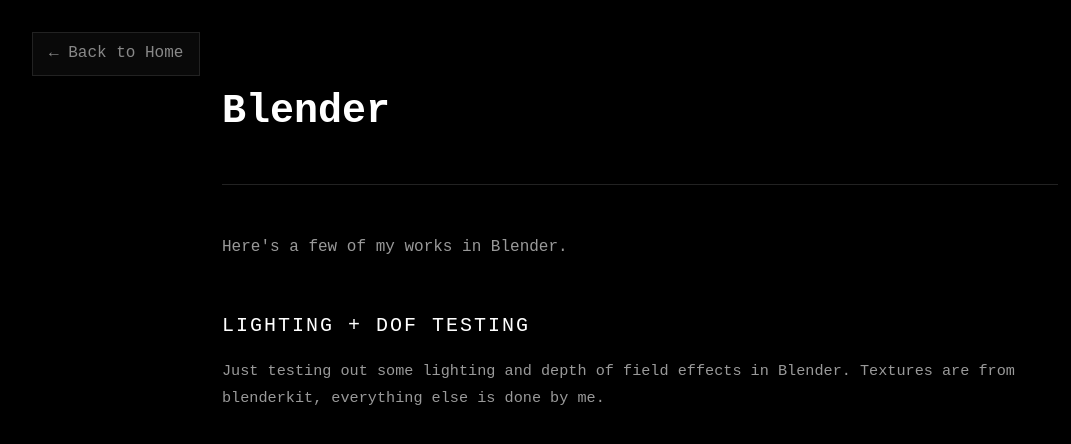
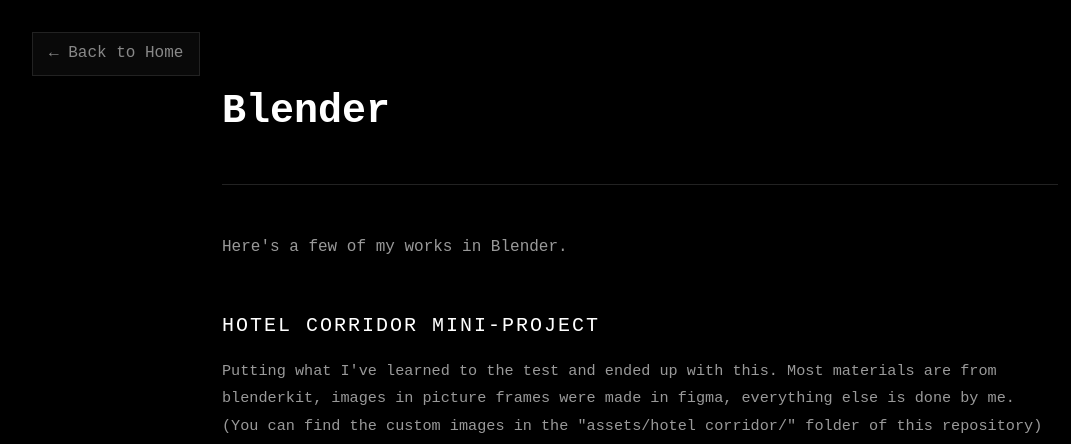
Before and after one commit to Figure-One/figure-one.github.io, a Jekyll site: the page built from page fronts/blender.md, in a window 1280 px wide and 1400 px high. Shown: the top 444 px of the window, without its empty margins (0-1071 px from the left). Built offline with Jekyll 4.4.1, drawn with Linux system fonts in a browser that asks for light colours; some web fonts are replaced.

Commit message:
added a new blender post
havent uploaded all the images yet, will update the post when all of them are uploaded later… if i remember

```diff
--- a/_layouts/blender.html
+++ b/_layouts/blender.html
@@ -381,6 +381,48 @@
         </p>
 
         <div class="post">
+            <h2>Hotel Corridor Mini-Project</h2>
+
+            <div class="post-content">
+                <p>
+                    Putting what I've learned to the test and ended up with this.
+                    Most materials are from blenderkit, images in picture frames were made in figma, everything else is done by me.
+                    (You can find the custom images in the "assets/hotel corridor/" folder of this repository)<br>
+                </p>
+            </div>
+
+            <div class="gallery">
+                <div class="gallery-main">
+                    <img src="\assets\Blender\hotel corridor\glasses corridor wireframe.png" alt="Wireframe Mesh" class="active">
+                    <img src="\assets\Blender\hotel corridor\glasses corridor mesh.png" alt="Solid Mesh">
+                    <img src="\assets\Blender\hotel corridor\frame 0600.png" alt="Final Render Frame 0600">
+                    <video src="\assets\Blender\hotel corridor\Final.mp4" alt="Final Rendered Animation" muted loop></video>
+
+                    <div class="gallery-controls">
+                        <button class="gallery-btn" onclick="changeImage(-1)">‹</button>
+                        <button class="gallery-btn" onclick="changeImage(1)">›</button>
+                    </div>
+                    <button class="fullscreen-btn" onclick="openFullscreen(this)">⛶</button>
+                </div>
+
+                <div class="gallery-thumbnails">
+                    <div class="thumbnail active" data-type="image" onclick="showImage(0)">
+                        <img src="\assets\Blender\glasses corridor\hotel corridor wireframe.png">
+                    </div>
+                    <div class="thumbnail" data-type="image" onclick="showImage(1)">
+                        <img src="\assets\Blender\glasses corridor\hotel corridor mesh.png">
+                    </div>
+                    <div class="thumbnail" data-type="image" onclick="showImage(2)">
+                        <img src="\assets\Blender\hotel corridor\frame 0600.png">
+                    </div>
+                    <div class="thumbnail" data-type="video" onclick="showImage(3)">
+                        <video src="\assets\Blender\hotel corridor\Final.mp4" muted></video>
+                    </div>
+                </div>
+            </div>
+        </div>
+
+        <div class="post">
             <h2>Lighting + DoF Testing</h2>
 
             <div class="post-content">
```
